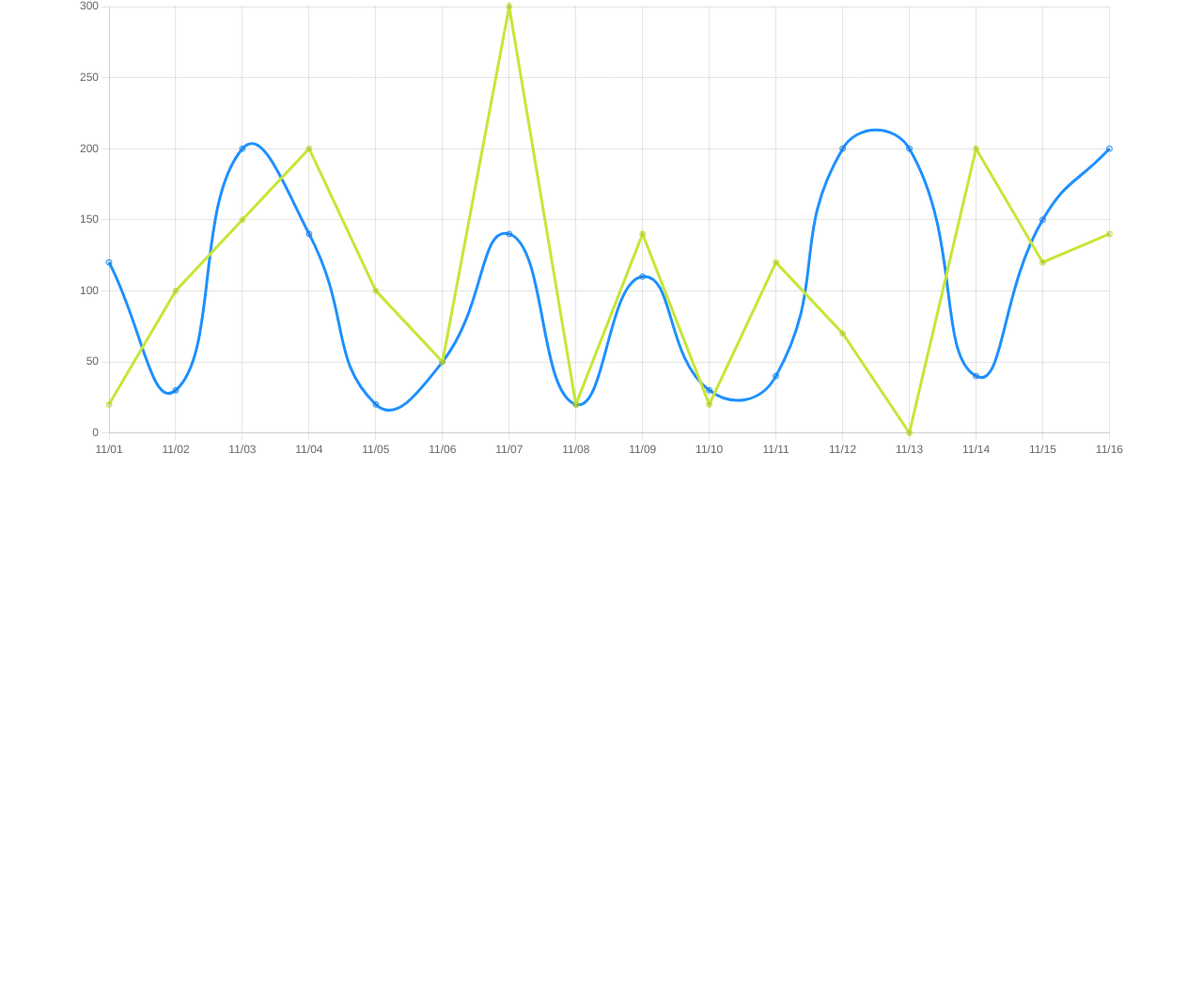
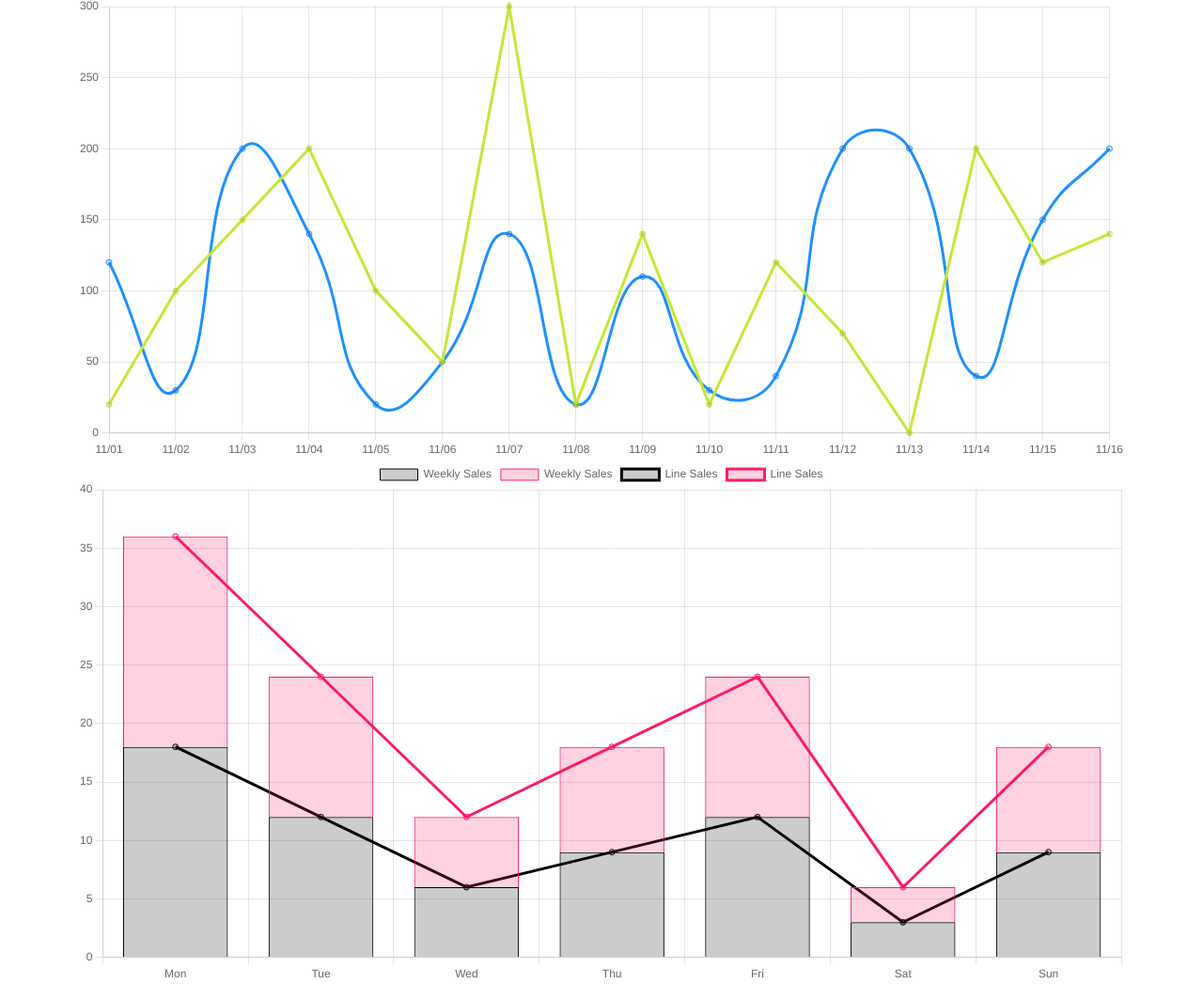
Before and after one commit to gga01075/chartjs-sample, a plain HTML site: page index.html in a window 1280 px wide. Shown: the part 627-1674 px from the top of the page at 94% size. Before the commit the page ends 1116 px from the top, so only its background shows below. Drawn offline with nearby package versions, Linux system fonts and the light colour scheme.

Commit message:
stacked chart

```diff
--- a/index.html
+++ b/index.html
@@ -13,6 +13,8 @@
     <script defer src="./script/horizontal-multibar.js"></script>
     <!-- 수직 멀티라인 차트 ex) 일일 주문 실적-->
     <script defer src="./script/vertical-multiline.js"></script>
+    <!-- 스택 차트(바,라인) -->
+    <script defer src="./script/stacked-chart.js"></script>
 
 </head>
 <body>
@@ -24,6 +26,9 @@
             <div class="col-md-12">
                 <canvas id="myChartTwo"></canvas>
             </div>
+            <div class="col-md-12">
+                <canvas id="myChartThree"></canvas>
+            </div>
         </div>
     </div>
 
--- /dev/null
+++ b/script/stacked-chart.js
@@ -0,0 +1,57 @@
+let myChartThree = document.getElementById('myChartThree');
+
+
+let barChartThree = new Chart(myChartThree, {
+  type: "bar",
+  data : {
+    labels: ['Mon', 'Tue', 'Wed', 'Thu', 'Fri', 'Sat', 'Sun'],
+    datasets: [{
+      label: 'Weekly Sales',
+      data: [18, 12, 6, 9, 12, 3, 9],
+      backgroundColor: [
+        'rgba(0, 0, 0, 0.2)'
+      ],
+      borderColor: [
+        'rgba(0, 0, 0, 1)'
+      ],
+      borderWidth: 1
+    },
+    {
+        label: 'Weekly Sales',
+        data: [18, 12, 6, 9, 12, 3, 9],
+        backgroundColor: [
+          'rgba(255, 26, 104, 0.2)',
+        ],
+        borderColor: [
+          'rgba(255, 26, 104, 1)',
+        ],
+        borderWidth: 1
+      },{
+        label: 'Line Sales',
+        data: [18, 12, 6, 9, 12, 3, 9],
+        backgroundColor: 'rgba(0, 0, 0, 0.2)',
+        borderColor:'rgba(0, 0, 0, 1)',
+        tension: 0,
+        type : 'line'
+      },{
+        label: 'Line Sales',
+        data: [18, 12, 6, 9, 12, 3, 9],
+        backgroundColor: 'rgba(255, 26, 104, 0.2)',
+        borderColor:'rgba(255, 26, 104, 1)',
+        tension: 0,
+        type : 'line'
+      }]
+  },
+  options: {
+    scales: {
+      x : {
+        stacked : true,
+      },
+      y: {
+        beginAtZero: true,
+        stacked : true,
+      }
+    }
+  }
+
+});
```
